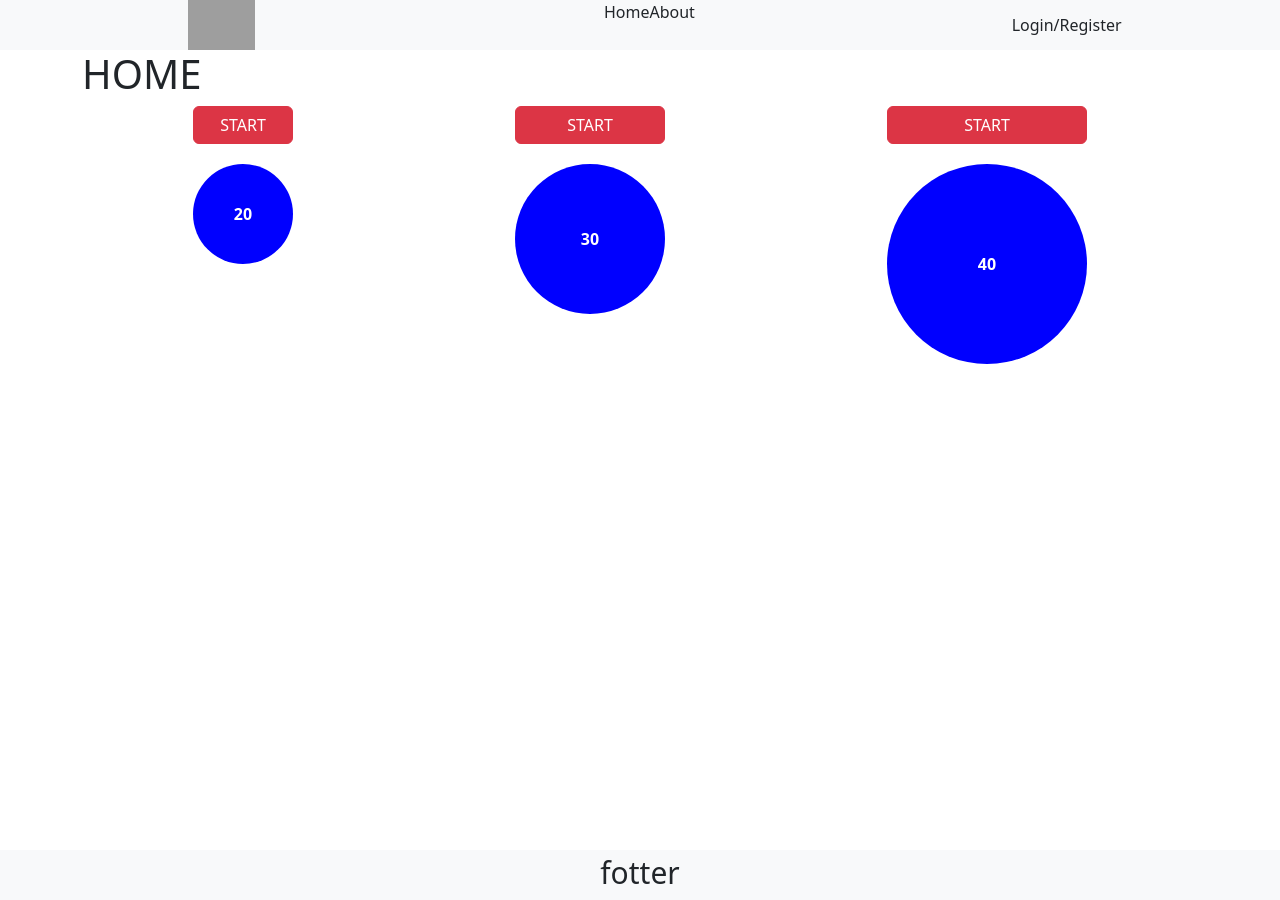
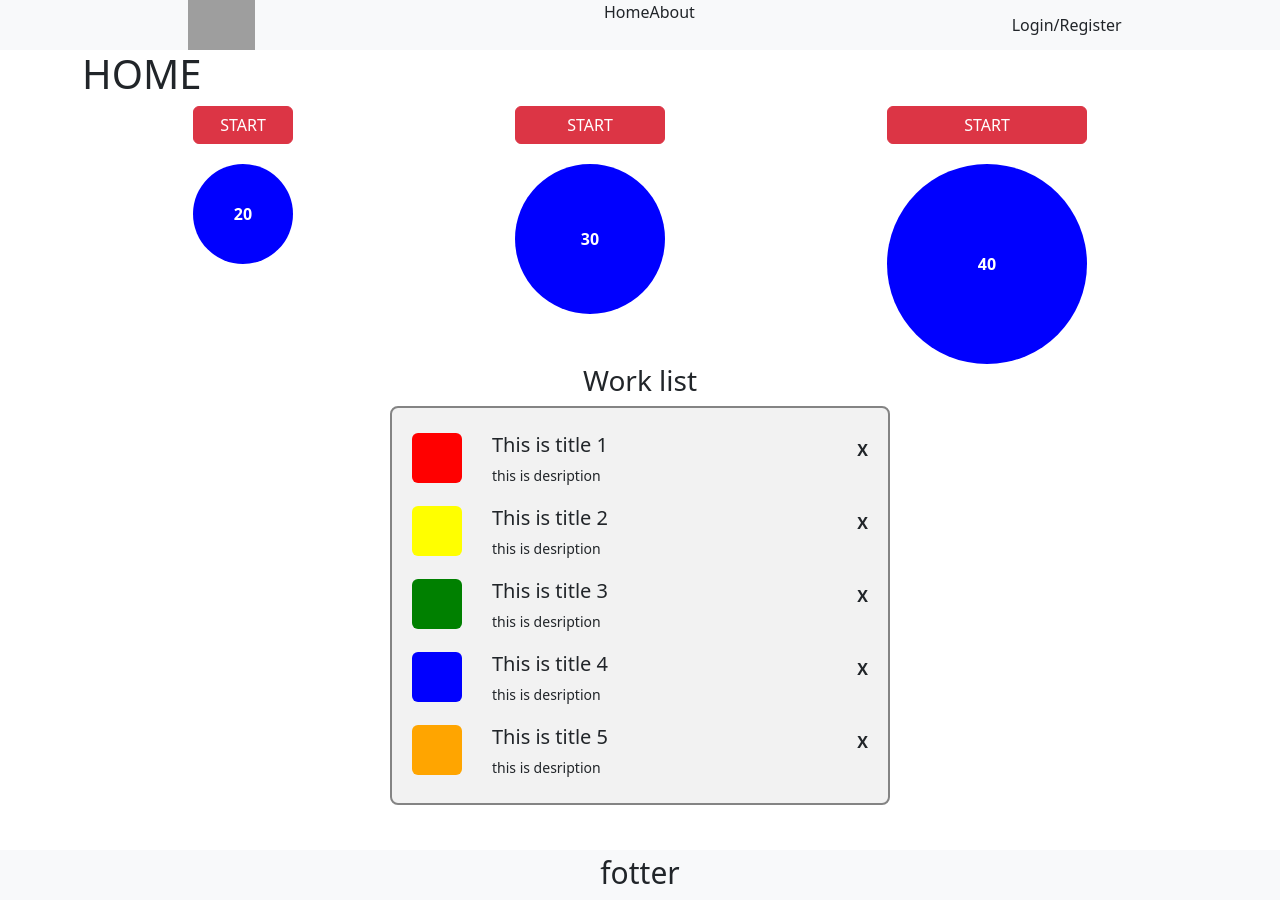
Before and after one commit to mvn-cuongnguyen2-dn/trainingReact, a React (Create React App) app: page / in a window 1280 px wide. Built offline with nearby package versions, Linux system fonts and the light colour scheme; grey boxes are pictures that could not be loaded.

Commit message:
exercise 3

```diff
--- /dev/null
+++ b/src/component/workList.js
@@ -0,0 +1,29 @@
+import React, { Component } from 'react';
+
+class WorkList extends Component {
+  constructor(props) {
+    super(props);
+    this.state = {
+      id: this.props.list.id,
+      color: this.props.list.color,
+      des: this.props.list.des
+    }
+  };
+  delItem (id) {
+    this.props.removeItem(id)
+  };
+  render() {
+    const { id, color, des } = this.state
+    return (
+      <div className="work-iteam">
+        <div className="color" style={{backgroundColor: color }}></div>
+        <div>
+          <h5>This is title { id }</h5>
+          <div className="desription">{ des }</div>
+        </div>
+        <div onClick={()=>this.delItem(id)} className="delete">X</div>
+      </div>
+    )
+  }
+}
+export default WorkList;
--- a/src/index.css
+++ b/src/index.css
@@ -38,7 +38,7 @@
   line-height: 50px;
 }
 main {
-  height: 100vh;
+  min-height: 100vh;
 }
 .circle {
   width: 100px;
@@ -66,3 +66,37 @@
 .wrap-circle button {
   margin-bottom: 20px;
 }
+/* ---------- */
+.work-list h3{
+  text-align: center;
+}
+.wrap-work {
+  background-color: #F2F2F2;
+  border: 2px solid #848484;
+  width: 500px;
+  border-radius: 8px;
+  padding: 5px 20px;
+  margin: auto;
+  margin-bottom: 50px;
+}
+.work-iteam {
+  position: relative;
+  margin: 20px 0px;
+}
+.work-iteam .color{
+  width: 50px;
+  height: 50px;
+  border-radius: 6px;
+  margin-right: 30px;
+  float: left;
+}
+.work-iteam .desription {
+  font-size: 14px;
+}
+.work-iteam .delete {
+  position: absolute;
+  top: 5px;
+  right: 0px;
+  font-weight: 700;
+  cursor: pointer;
+}
--- a/src/pages/home.js
+++ b/src/pages/home.js
@@ -1,8 +1,53 @@
 import React, { Component } from 'react';
 import Circle from '../component/circle';
+import WorkList from '../component/workList';
 
 class Home extends Component {
+  constructor(props) {
+    super(props);
+    this.state = {
+      itemList: [
+        {
+          id: 1,
+          color: 'red',
+          des: 'this is desription'
+        },
+        {
+          id: 2,
+          color: 'yellow',
+          des: 'this is desription'
+        },
+        {
+          id: 3,
+          color: 'green',
+          des: 'this is desription'
+        },
+        {
+          id: 4,
+          color: 'blue',
+          des: 'this is desription'
+        },
+        {
+          id: 5,
+          color: 'orange',
+          des: 'this is desription'
+        }
+      ]
+    }
+  }
+
   render() {
+    const { itemList } = this.state
+    const removeItem = (id) => {
+      const index = itemList.findIndex((item)=> item.id === id)
+      itemList.splice(index, 1)
+      this.setState(() => itemList)
+    }
+    const workList = itemList.map((item) =>{
+      return (
+        itemList.length > 1 ? <WorkList removeItem={removeItem} list={item} key={ item.id } /> : <p key='1'>bạn ko còn item nào.</p>
+      )
+    })
     return (
       <div>
         <h1>HOME</h1>
@@ -11,6 +56,12 @@
           <Circle seconds={30} size="150"/>
           <Circle seconds={40} size="200"/>
         </div>
+        <div className="work-list">
+          <h3>Work list</h3>
+          <div className="wrap-work">
+            { workList }
+          </div>
+        </div>
       </div>
     )
   }
```
Also changed, not shown: src/component/circle.js (line endings or trailing spaces), 2 other files (tests, documents, lock files or other folders).
